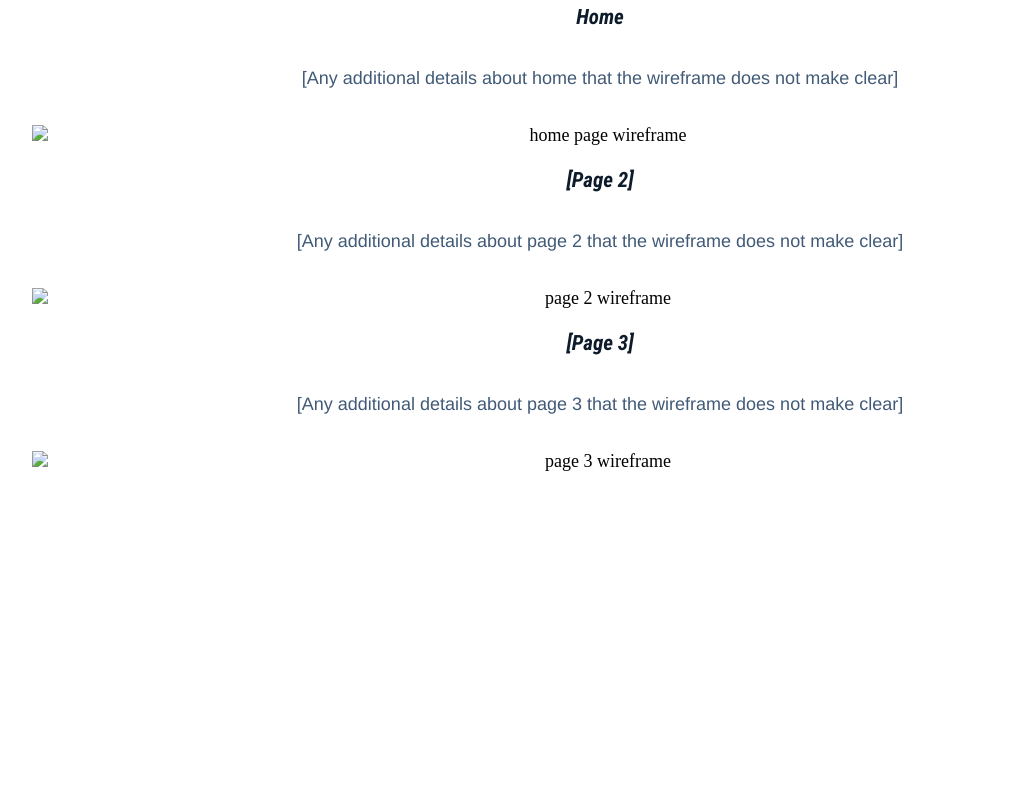
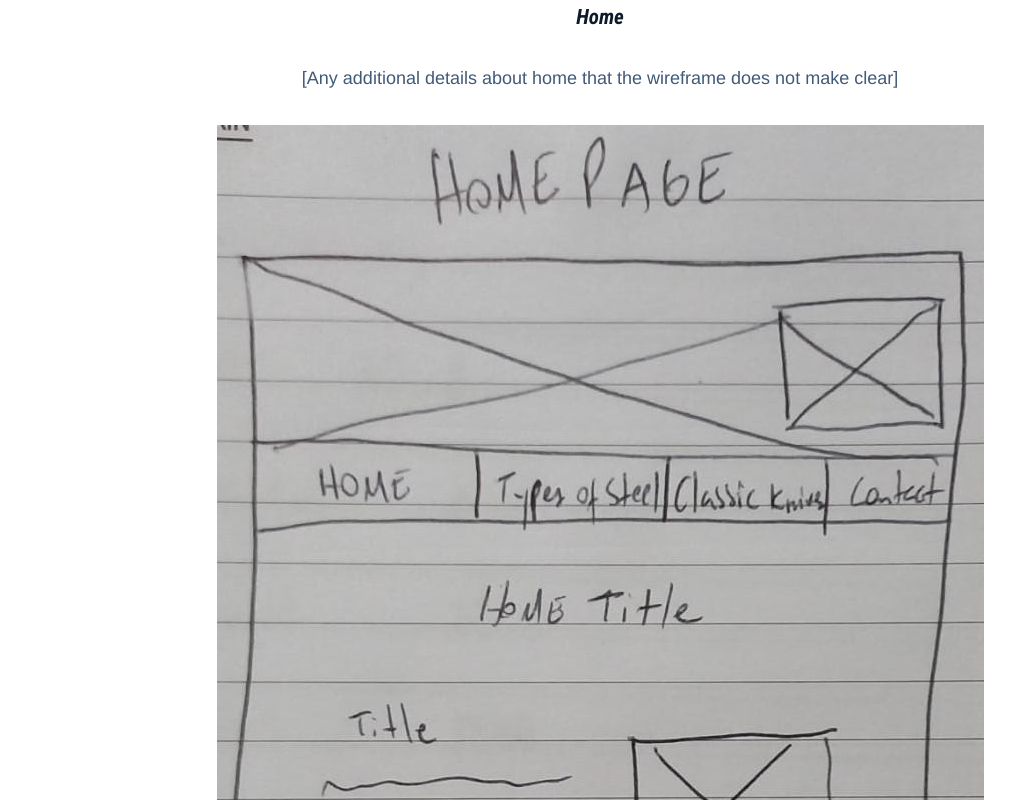
Before and after one commit to WesleyFerreiraDeFreitas/wdd130, a plain HTML site: page bsmith/site-plan.html in a window 1280 px wide. Shown: the part 6180-6980 px from the top of the page, without its empty margins (40-1055 px from the left). Before the commit the page ends 6724 px from the top, so only its background shows below. Drawn offline with Linux system fonts and the light colour scheme.

Commit message:
bsmith wireframes

```diff
--- a/bsmith/site-plan.html
+++ b/bsmith/site-plan.html
@@ -173,19 +173,19 @@
       <p>
         [Any additional details about home that the wireframe does not make clear]
       </p>
-      <img src="#" alt="home page wireframe">
+      <img src="images/homepagewireframe.jpeg" alt="home page wireframe">
 
       <h3>[Page 2]</h3>
       <p>
         [Any additional details about page 2 that the wireframe does not make clear]
       </p>
-      <img src="#" alt="page 2 wireframe">
+      <img src="images/page2wireframe.jpeg" alt="page 2 wireframe">
 
       <h3>[Page 3]</h3>
       <p>
         [Any additional details about page 3 that the wireframe does not make clear]
       </p>
-      <img src="#" alt="page 3 wireframe">
+      <img src="images/page3wireframe.jpeg" alt="page 3 wireframe">
     </main>
   </body>
 
```
Also changed, not shown: bsmith/images/homepagewireframe.jpeg (added), bsmith/images/page2wireframe.jpeg (added), bsmith/images/page3wireframe.jpeg (added).
